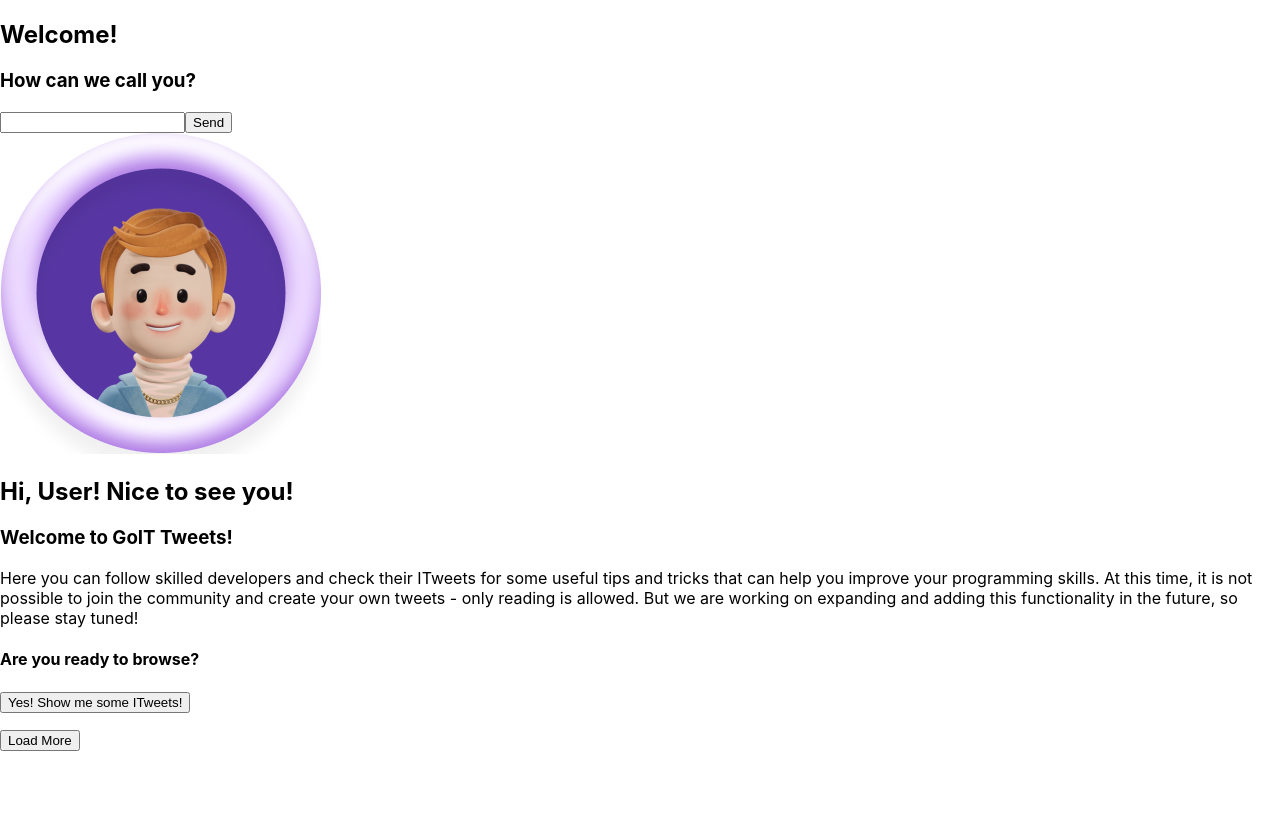
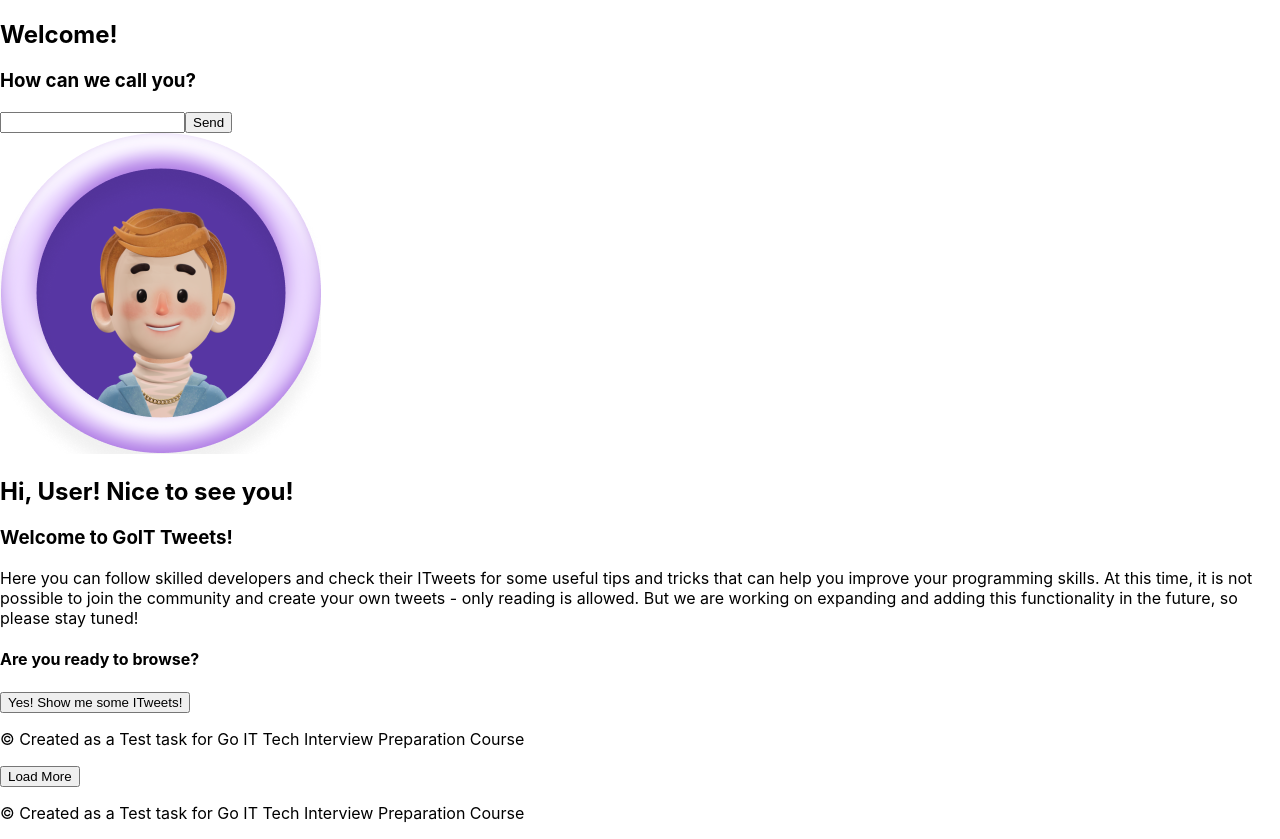
Before and after one commit to supermacchan/goit-tweet-test, a React (Create React App) app: page / in a window 1280 px wide. Before the commit the page ends 800 px from the top, so only its background shows below. Built offline with nearby package versions, Linux system fonts and the light colour scheme.

Commit message:
Footer markup

```diff
--- a/src/components/Footer/Footer.jsx
+++ b/src/components/Footer/Footer.jsx
@@ -0,0 +1,9 @@
+const Footer = () => {
+    return (
+        <footer>
+            <p>&copy; Created as a Test task for Go IT Tech Interview Preparation Course</p>
+        </footer>
+    )
+}
+
+export default Footer;
--- a/src/pages/home/HomePage.jsx
+++ b/src/pages/home/HomePage.jsx
@@ -1,6 +1,7 @@
 import WelcomeForm from "components/WelcomeForm/WelcomeForm";
 import WelcomeMessage from "components/WelcomeMessage/WelcomeMessage";
 import About from "components/About/About";
+import Footer from "components/Footer/Footer";
 
 const HomePage = () => {
     return (
@@ -14,7 +15,7 @@ const HomePage = () => {
             <section>
                 <About />
             </section>
-            {/* <Footer /> */}
+            <Footer />
         </div>
     )
 }
--- a/src/pages/tweets/TweetsPage.jsx
+++ b/src/pages/tweets/TweetsPage.jsx
@@ -1,3 +1,5 @@
+import Footer from "components/Footer/Footer";
+
 const TweetsPage = () => {
     return (
         // wrapper with a bg
@@ -11,7 +13,7 @@ const TweetsPage = () => {
                 </ul>
                 <button type="button">Load More</button>
             </section>
-            {/* <Footer /> */}
+            <Footer />
         </div>
     )
 }
```
